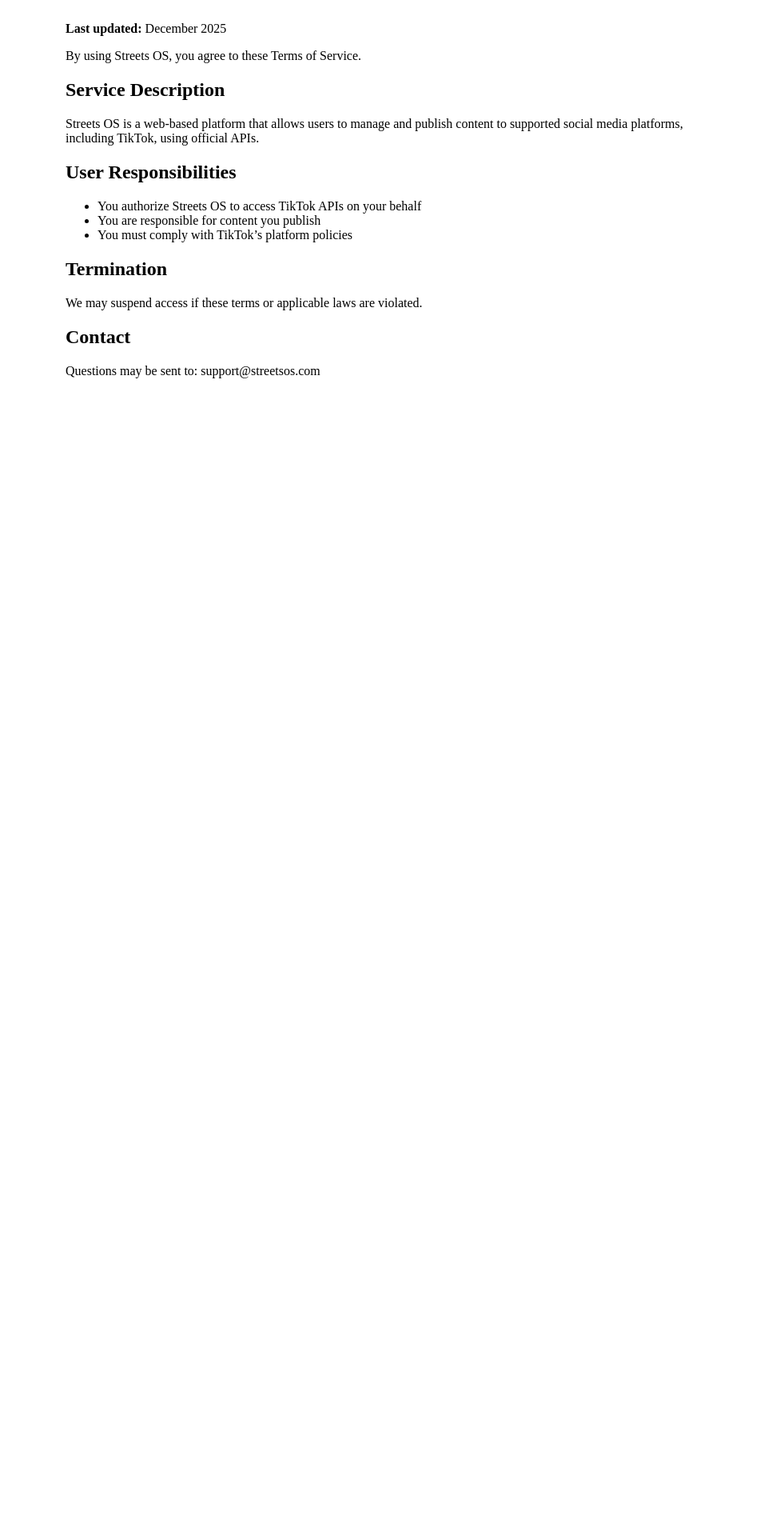
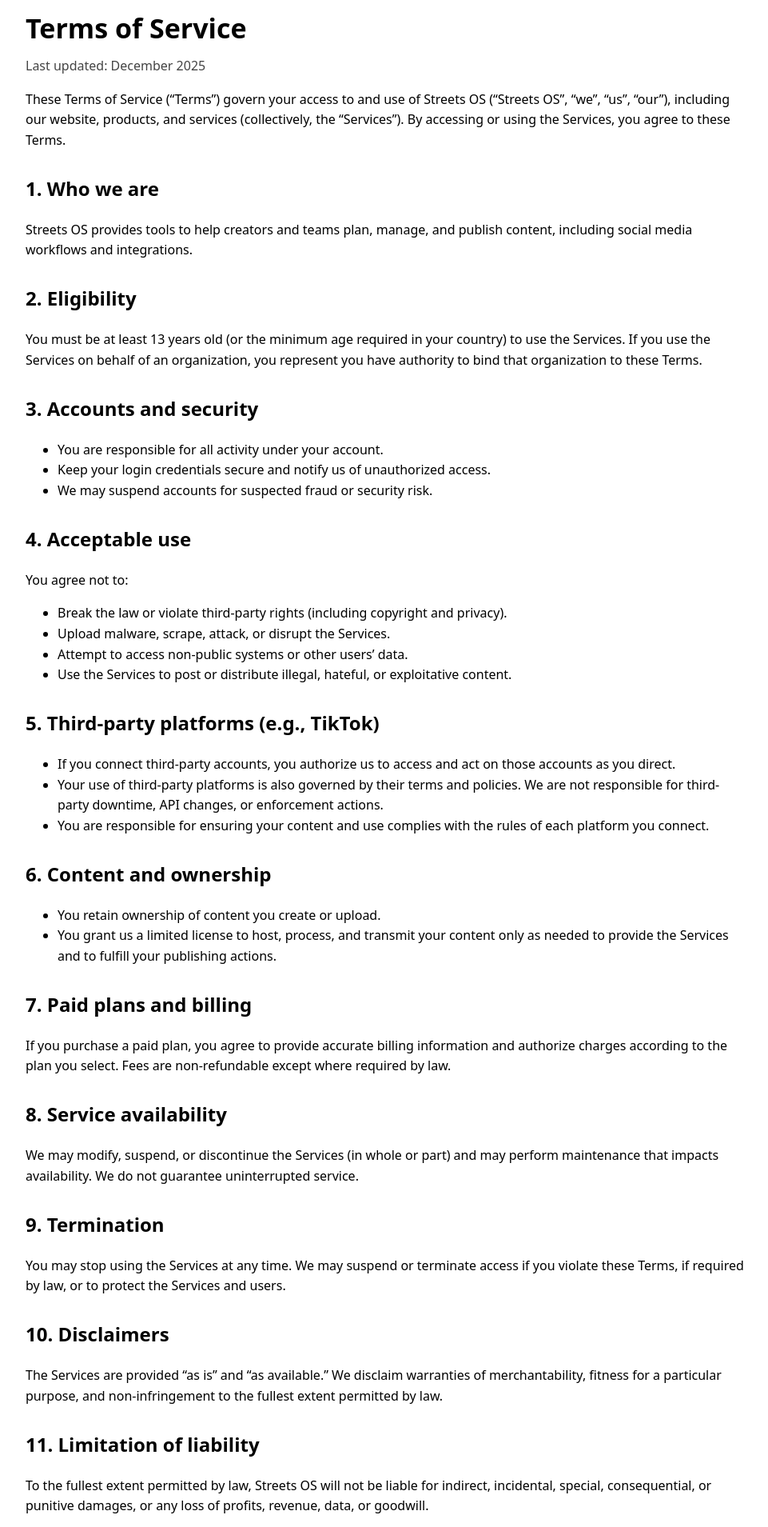
Before and after one commit to B1ggsx/streetsos-legal, a Next.js app: page /terms in a window 1280 px wide. Shown: the part 71-1980 px from the top of the page at 80% size, without its empty margins (158-1119 px from the left). Before the commit the page ends 800 px from the top, so only its background shows below. Built offline with nearby package versions, Linux system fonts and the light colour scheme.

Commit message:
Revise Terms of Service page layout and content
Updated the Terms of Service page with new styling and structure, added metadata for SEO, and improved content clarity.

```diff
--- a/app/terms/page.tsx
+++ b/app/terms/page.tsx
@@ -1,34 +1,109 @@
-export default function TermsOfService() {
+export const metadata = {
+  title: "Terms of Service | Streets OS",
+  description: "Terms of Service for Streets OS.",
+};
+
+export default function TermsPage() {
   return (
-    <main style={{ maxWidth: 800, margin: "40px auto", padding: "0 16px", fontFamily: "serif" }}>
-      <h1>Terms of Service</h1>
-      <p><strong>Last updated:</strong> December 2025</p>
+    <main style={{ maxWidth: 900, margin: "0 auto", padding: "48px 20px", fontFamily: "system-ui, -apple-system, Segoe UI, Roboto, Arial, sans-serif", lineHeight: 1.6 }}>
+      <h1 style={{ fontSize: 34, marginBottom: 8 }}>Terms of Service</h1>
+      <p style={{ marginTop: 0, color: "#444" }}>Last updated: December 2025</p>
 
       <p>
-        By using Streets OS, you agree to these Terms of Service.
+        These Terms of Service (“Terms”) govern your access to and use of Streets OS (“Streets OS”, “we”, “us”, “our”),
+        including our website, products, and services (collectively, the “Services”). By accessing or using the Services,
+        you agree to these Terms.
       </p>
 
-      <h2>Service Description</h2>
+      <h2 style={{ marginTop: 28 }}>1. Who we are</h2>
       <p>
-        Streets OS is a web-based platform that allows users to manage and publish content to
-        supported social media platforms, including TikTok, using official APIs.
+        Streets OS provides tools to help creators and teams plan, manage, and publish content, including social media
+        workflows and integrations.
       </p>
 
-      <h2>User Responsibilities</h2>
+      <h2 style={{ marginTop: 28 }}>2. Eligibility</h2>
+      <p>
+        You must be at least 13 years old (or the minimum age required in your country) to use the Services. If you use
+        the Services on behalf of an organization, you represent you have authority to bind that organization to these Terms.
+      </p>
+
+      <h2 style={{ marginTop: 28 }}>3. Accounts and security</h2>
       <ul>
-        <li>You authorize Streets OS to access TikTok APIs on your behalf</li>
-        <li>You are responsible for content you publish</li>
-        <li>You must comply with TikTok’s platform policies</li>
+        <li>You are responsible for all activity under your account.</li>
+        <li>Keep your login credentials secure and notify us of unauthorized access.</li>
+        <li>We may suspend accounts for suspected fraud or security risk.</li>
       </ul>
 
-      <h2>Termination</h2>
+      <h2 style={{ marginTop: 28 }}>4. Acceptable use</h2>
+      <p>You agree not to:</p>
+      <ul>
+        <li>Break the law or violate third-party rights (including copyright and privacy).</li>
+        <li>Upload malware, scrape, attack, or disrupt the Services.</li>
+        <li>Attempt to access non-public systems or other users’ data.</li>
+        <li>Use the Services to post or distribute illegal, hateful, or exploitative content.</li>
+      </ul>
+
+      <h2 style={{ marginTop: 28 }}>5. Third-party platforms (e.g., TikTok)</h2>
+      <ul>
+        <li>
+          If you connect third-party accounts, you authorize us to access and act on those accounts as you direct.
+        </li>
+        <li>
+          Your use of third-party platforms is also governed by their terms and policies. We are not responsible for
+          third-party downtime, API changes, or enforcement actions.
+        </li>
+        <li>
+          You are responsible for ensuring your content and use complies with the rules of each platform you connect.
+        </li>
+      </ul>
+
+      <h2 style={{ marginTop: 28 }}>6. Content and ownership</h2>
+      <ul>
+        <li>You retain ownership of content you create or upload.</li>
+        <li>
+          You grant us a limited license to host, process, and transmit your content only as needed to provide the Services
+          and to fulfill your publishing actions.
+        </li>
+      </ul>
+
+      <h2 style={{ marginTop: 28 }}>7. Paid plans and billing</h2>
       <p>
-        We may suspend access if these terms or applicable laws are violated.
+        If you purchase a paid plan, you agree to provide accurate billing information and authorize charges according to the
+        plan you select. Fees are non-refundable except where required by law.
       </p>
 
-      <h2>Contact</h2>
+      <h2 style={{ marginTop: 28 }}>8. Service availability</h2>
       <p>
-        Questions may be sent to: support@streetsos.com
+        We may modify, suspend, or discontinue the Services (in whole or part) and may perform maintenance that impacts
+        availability. We do not guarantee uninterrupted service.
+      </p>
+
+      <h2 style={{ marginTop: 28 }}>9. Termination</h2>
+      <p>
+        You may stop using the Services at any time. We may suspend or terminate access if you violate these Terms, if required
+        by law, or to protect the Services and users.
+      </p>
+
+      <h2 style={{ marginTop: 28 }}>10. Disclaimers</h2>
+      <p>
+        The Services are provided “as is” and “as available.” We disclaim warranties of merchantability, fitness for a particular
+        purpose, and non-infringement to the fullest extent permitted by law.
+      </p>
+
+      <h2 style={{ marginTop: 28 }}>11. Limitation of liability</h2>
+      <p>
+        To the fullest extent permitted by law, Streets OS will not be liable for indirect, incidental, special, consequential, or
+        punitive damages, or any loss of profits, revenue, data, or goodwill.
+      </p>
+
+      <h2 style={{ marginTop: 28 }}>12. Changes to these Terms</h2>
+      <p>
+        We may update these Terms from time to time. Continued use of the Services after changes means you accept the updated Terms.
+      </p>
+
+      <h2 style={{ marginTop: 28 }}>13. Contact</h2>
+      <p>
+        Questions about these Terms: <strong>support@streetsos.com</strong>
       </p>
     </main>
   );
```
